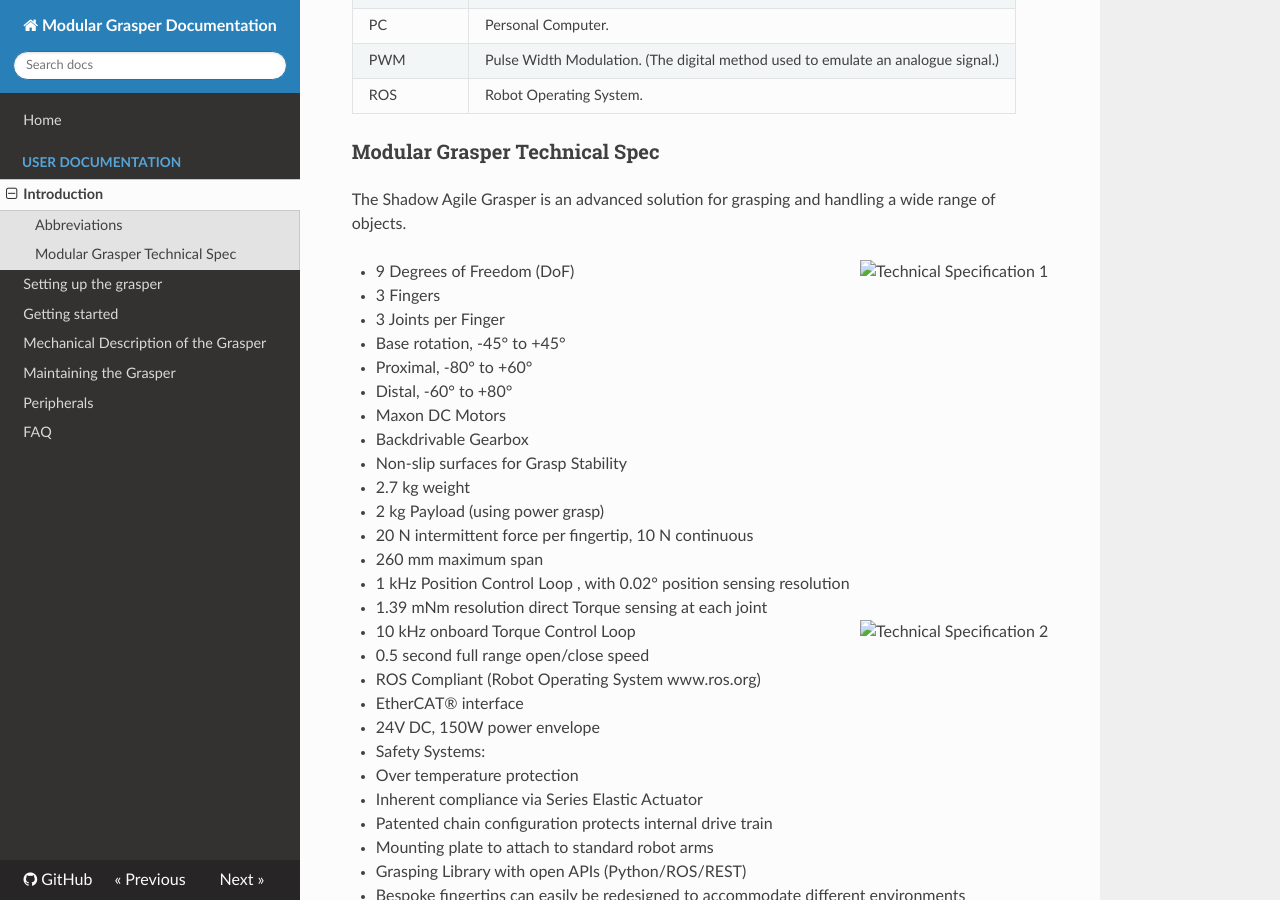
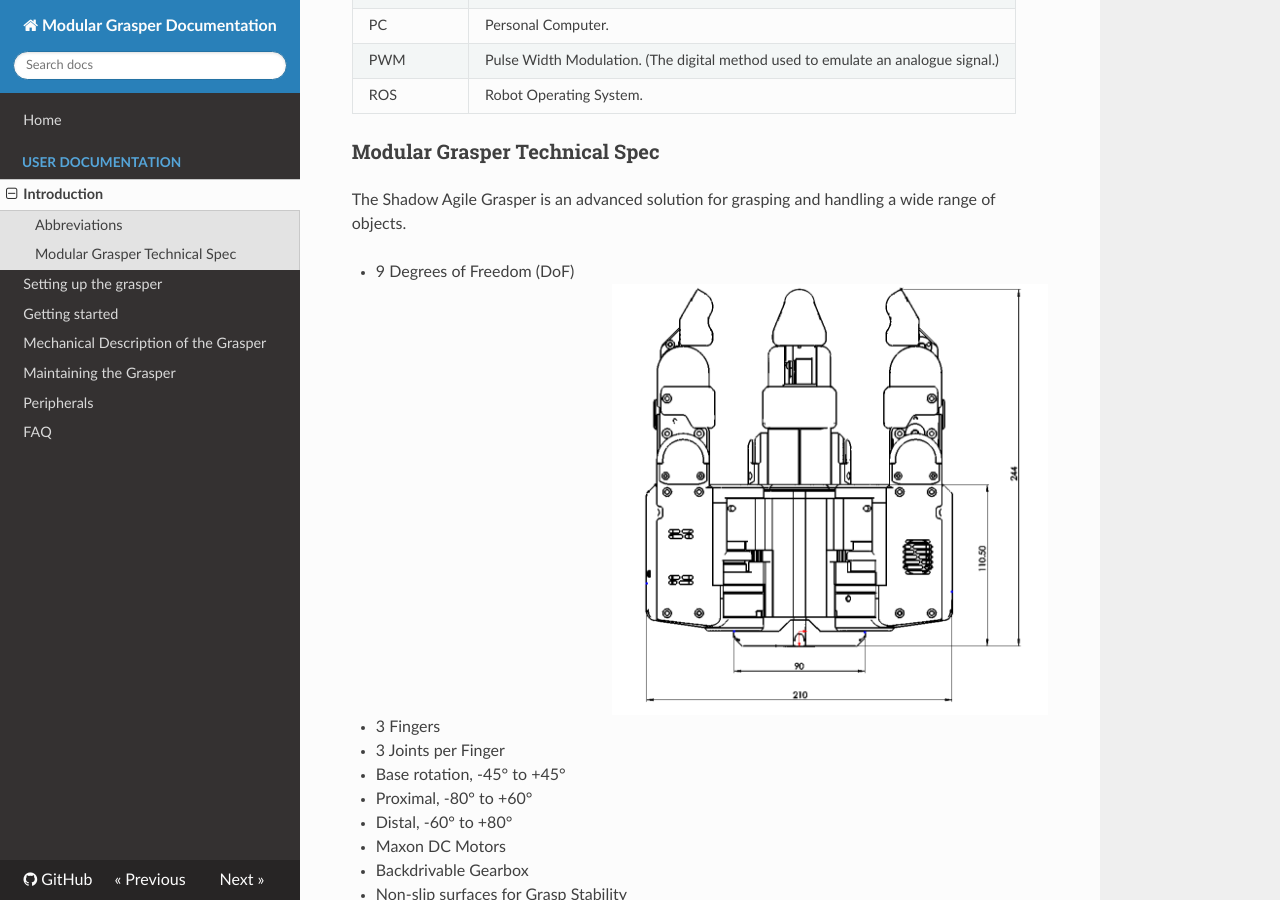
Before and after one commit to shadow-robot/fh_documentation, an MkDocs documentation site: the page built from docs/user_guide/1_introduction.md, in a window 1280 px wide and 900 px high, scrolled down 525 px. Built offline with MkDocs 1.6.1, drawn with Linux system fonts in a browser that asks for light colours; nearby versions of some CDN libraries; old or Windows-style settings are respelled for this version of MkDocs.

Commit message:
Fix relative image location issue on ReadTheDocs

```diff
--- a/docs/user_guide/1_introduction.md
+++ b/docs/user_guide/1_introduction.md
@@ -21,7 +21,7 @@ ROS | Robot Operating System.
 
 The Shadow Agile Grasper is an advanced solution for grasping and handling a wide range of objects.
 
-* 9 Degrees of Freedom (DoF) <img align="right" src="../img/tech_spec_1.png" alt="Technical Specification 1">
+* 9 Degrees of Freedom (DoF) <p align="right">![Technical Specification 1](../img/tech_spec_1.png)</p>
 * 3 Fingers
 * 3 Joints per Finger
   * Base rotation,	-45° to +45°
```
